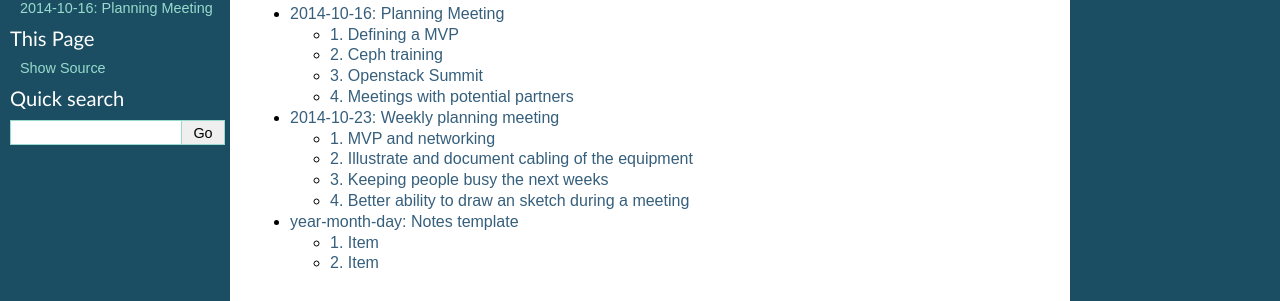
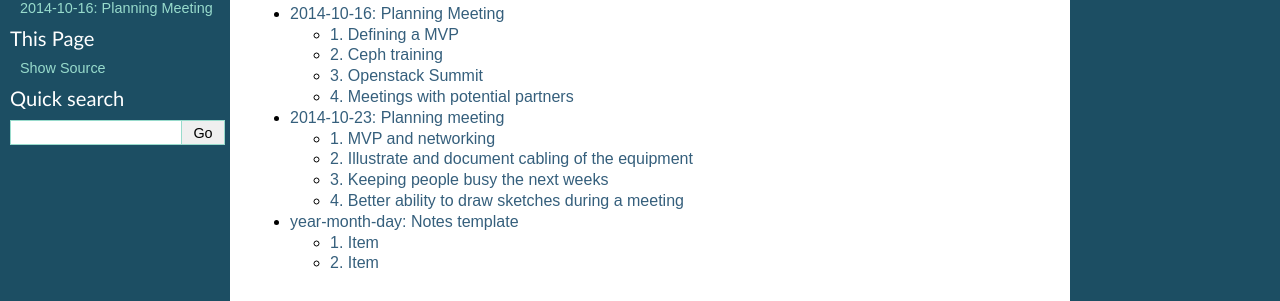
Before and after one commit to norcams/iaas, a Sphinx documentation site: the page built from docs/project/meetings/index.rst, in a window 1280 px wide. Shown: the part 125-426 px from the top of the page. Built offline with Sphinx 7.4.7, drawn with Linux system fonts in a browser that asks for light colours.

Commit message:
Spelling

```diff
--- a/docs/project/meetings/2014-10-23_planning.rst
+++ b/docs/project/meetings/2014-10-23_planning.rst
@@ -1,6 +1,6 @@
-===================================
-2014-10-23: Weekly planning meeting
-===================================
+============================
+2014-10-23: Planning meeting
+============================
 .. contents:: :depth: 2
 
 Present: Jan Ivar, Mikael, Tor
@@ -59,8 +59,8 @@ Actions
 - Jan Ivar adds more open cards to Planned in Trello, focusing on winch and
   Puppet
 
-4. Better ability to draw an sketch during a meeting
-====================================================
+4. Better ability to draw sketches during a meeting
+===================================================
 
 When discussing we need a better ability to draw and sketch stuff during
 meetings.
```
